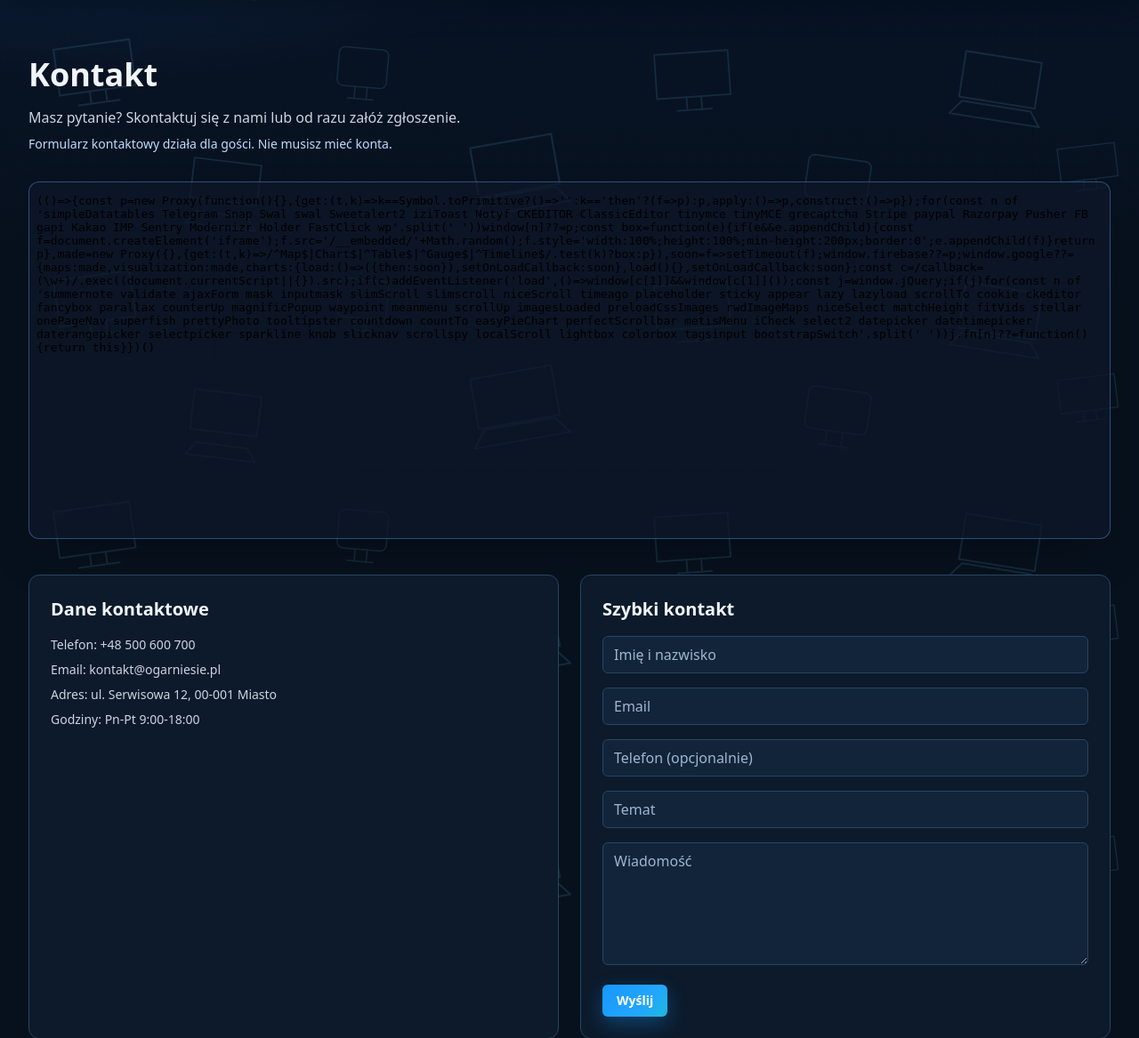
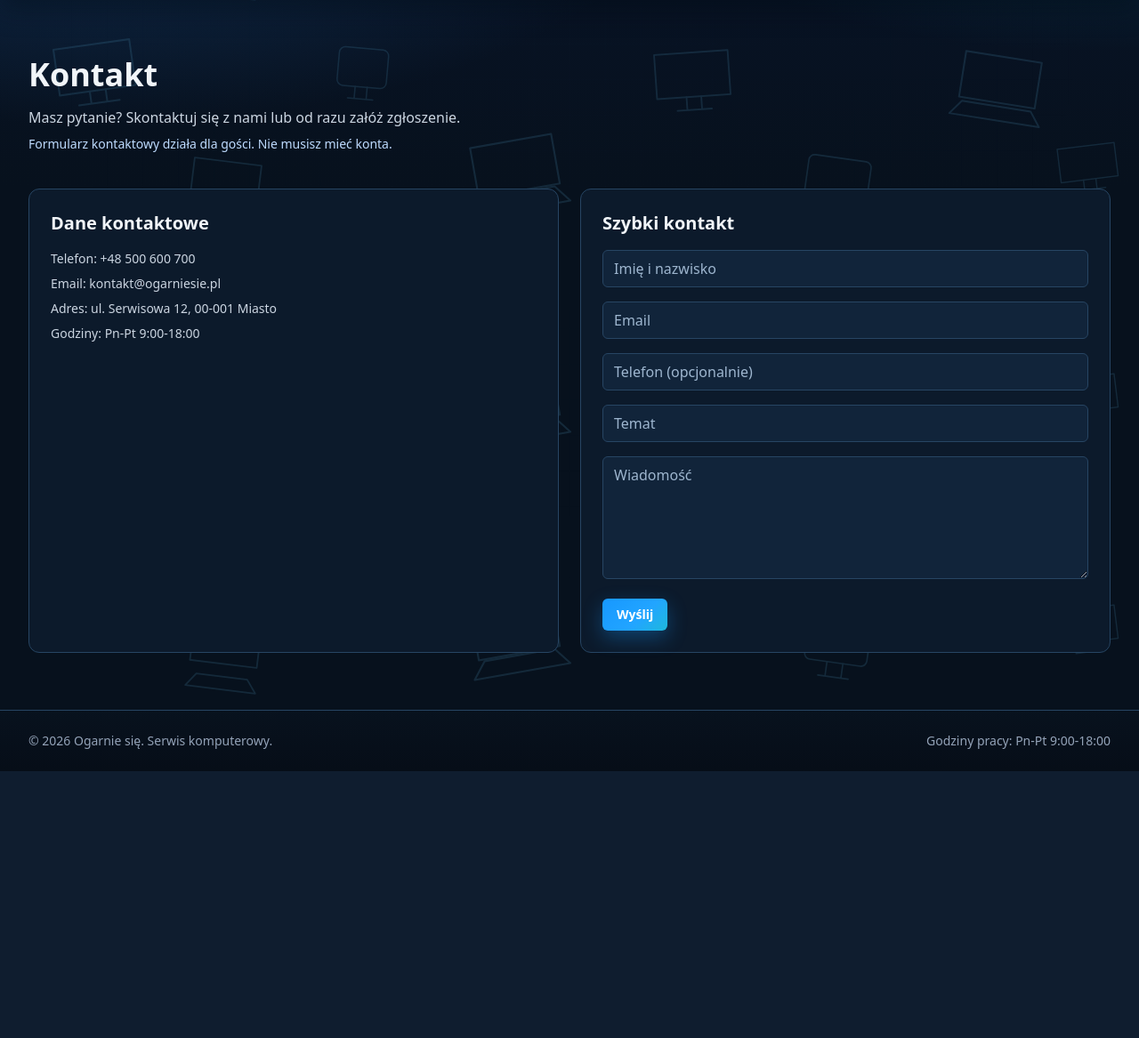
Before and after one commit to AjEmKocur/ogarnie-sie, a Laravel app: page /kontakt in a window 1280 px wide. Shown: the part 71-1238 px from the top of the page at 89% size. After the commit the page ends 938 px from the top, so only its background shows below. Run offline with Laravel 12, Linux system fonts and the light colour scheme; style sheets or scripts are compiled from the project's sources; parts of the project's set-up code (start-up, migrations or seed data) failed here and were passed over; some libraries are stand-ins or nearby versions.

Commit message:
Remove contact map embed

```diff
--- a/resources/views/public/contact.blade.php
+++ b/resources/views/public/contact.blade.php
@@ -9,18 +9,6 @@
         <p class="mt-2 text-sm text-blue-200">
             Formularz kontaktowy działa dla gości. Nie musisz mieć konta.
         </p>
-
-        <div class="mt-8 overflow-hidden rounded-xl border border-blue-400/40 bg-slate-900/70 shadow-2xl">
-            <iframe
-                title="Mapa lokalizacji firmy"
-                src="https://maps.google.com/maps?hl=pl&q=Warszawa%2C%20Polska&z=13&output=embed"
-                class="w-full"
-                style="display:block;width:100%;height:400px;border:0;"
-                allowfullscreen
-                loading="lazy"
-                referrerpolicy="no-referrer-when-downgrade"
-            ></iframe>
-        </div>
 
         <div class="mt-10 grid gap-6 lg:grid-cols-2">
             <div class="rounded-xl border border-gray-200 bg-white p-6">
```
